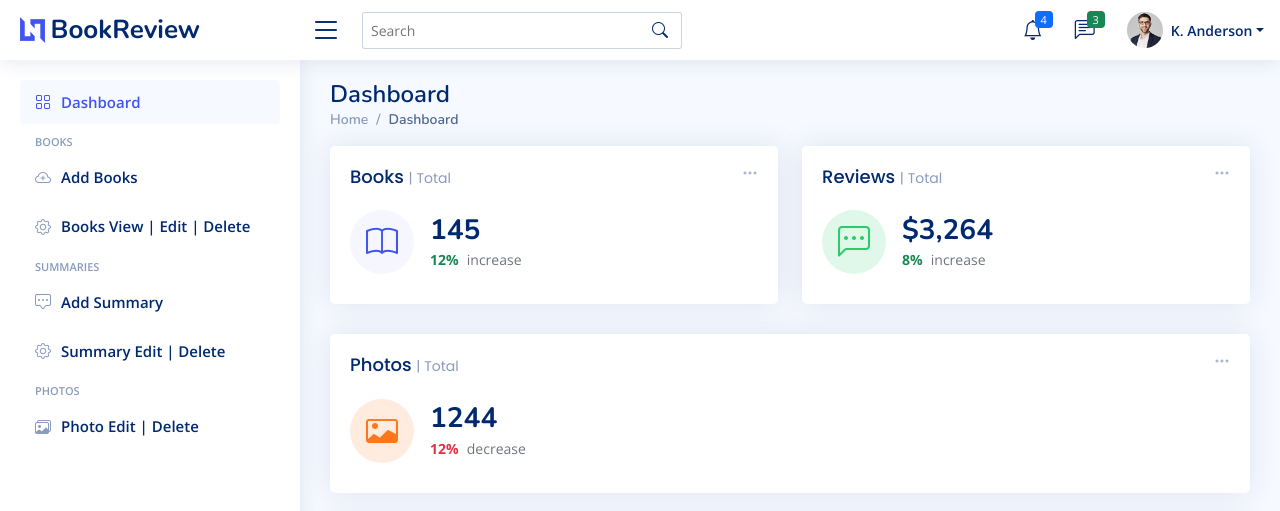
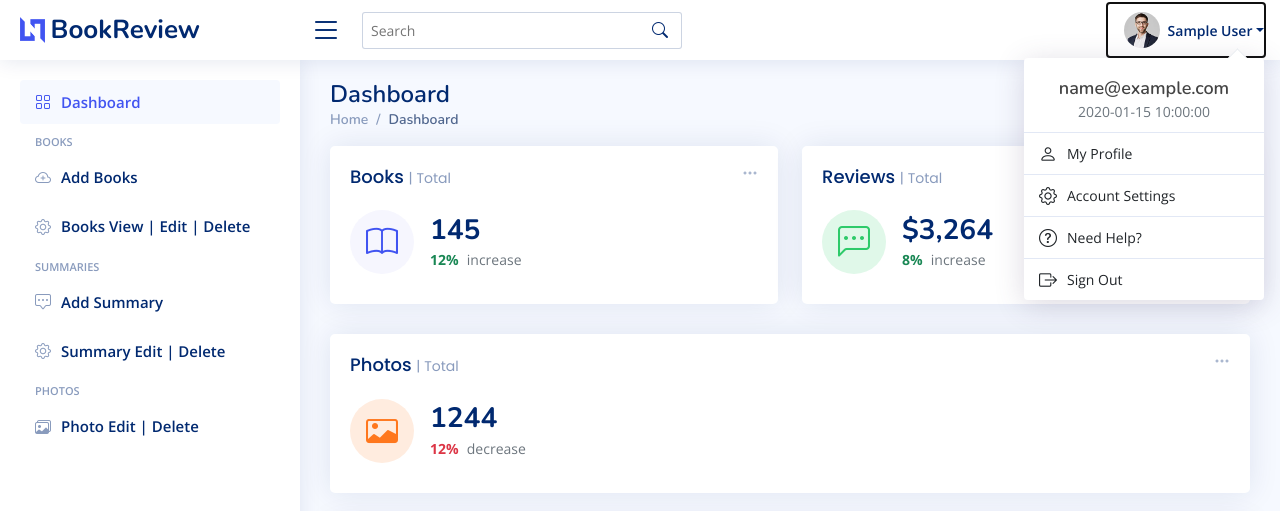
Before and after one commit to AbdurRhmanPrince/BookReview, a PHP site: page /dashboard.php in a window 1280 px wide, after a click that opens the changed part. Shown: the top 511 px of the page. Run offline with PHP 8.4, Linux system fonts and the light colour scheme; the visitor is signed in with stand-in values (Sample User, id 1); tables that the repository leaves empty or names only in its code hold one stand-in row (values such as "Sample post"); some libraries are stand-ins or nearby versions.

Commit message:
on completing stage of Book CRUD

```diff
--- /dev/null
+++ b/admin/book.php
@@ -0,0 +1,39 @@
+<?php
+
+class Book extends User {
+    protected static $db_table = "books";
+    protected $table_cols = array("id","user_id","photo_id","author","title","summary");
+
+    public $id;
+    public $user_id;
+    public $photo_id;
+    public $author;
+    public $title;
+    public $summary;
+
+
+    public static function title_validation($title) {
+        global $database;
+
+        $sql = "SELECT * FROM ". static::$db_table ." WHERE title = '$title'";
+        $result = $database->run_query($sql);
+
+        if($result->num_rows > 0) {
+            // return "failed, same title exists";
+            return false;
+        }else{
+            return true;
+            // return "good to go";
+        }
+    }
+
+
+
+
+
+
+}
+
+
+
+?>
--- a/admin/init.php
+++ b/admin/init.php
@@ -3,6 +3,9 @@ require_once("backend/db/db_con.php");
 require_once("backend/session.php");
 require_once("center.php");
 require_once("user.php");
+require_once("photo.php");
+require_once("book.php");
+
 
 
 ?>
--- a/admin/layouts/assets/js/main.js
+++ b/admin/layouts/assets/js/main.js
@@ -1,10 +1,5 @@
-/**
-* Template Name: NiceAdmin - v2.2.2
-* Template URL: https://bootstrapmade.com/nice-admin-bootstrap-admin-html-template/
-* Author: BootstrapMade.com
-* License: https://bootstrapmade.com/license/
-*/
-(function() {
+
+(function () {
   "use strict";
 
   /**
@@ -41,7 +36,7 @@
    * Sidebar toggle
    */
   if (select('.toggle-sidebar-btn')) {
-    on('click', '.toggle-sidebar-btn', function(e) {
+    on('click', '.toggle-sidebar-btn', function (e) {
       select('body').classList.toggle('toggle-sidebar')
     })
   }
@@ -50,7 +45,7 @@
    * Search bar toggle
    */
   if (select('.search-bar-toggle')) {
-    on('click', '.search-bar-toggle', function(e) {
+    on('click', '.search-bar-toggle', function (e) {
       select('.search-bar').classList.toggle('search-bar-show')
     })
   }
@@ -111,7 +106,7 @@
    * Initiate tooltips
    */
   var tooltipTriggerList = [].slice.call(document.querySelectorAll('[data-bs-toggle="tooltip"]'))
-  var tooltipList = tooltipTriggerList.map(function(tooltipTriggerEl) {
+  var tooltipList = tooltipTriggerList.map(function (tooltipTriggerEl) {
     return new bootstrap.Tooltip(tooltipTriggerEl)
   })
 
@@ -225,7 +220,7 @@
     }
     ],
     importcss_append: true,
-    file_picker_callback: function(callback, value, meta) {
+    file_picker_callback: function (callback, value, meta) {
       /* Provide file and text for the link dialog */
       if (meta.filetype === 'file') {
         callback('https://www.google.com/logos/google.jpg', {
@@ -283,8 +278,8 @@
   var needsValidation = document.querySelectorAll('.needs-validation')
 
   Array.prototype.slice.call(needsValidation)
-    .forEach(function(form) {
-      form.addEventListener('submit', function(event) {
+    .forEach(function (form) {
+      form.addEventListener('submit', function (event) {
         if (!form.checkValidity()) {
           event.preventDefault()
           event.stopPropagation()
@@ -297,10 +292,10 @@
   /**
    * Initiate Datatables
    */
-  const datatables = select('.datatable', true)
-  datatables.forEach(datatable => {
-    new simpleDatatables.DataTable(datatable);
-  })
+  // const datatables = select('.datatable', true)
+  // datatables.forEach(datatable => {
+  //   new simpleDatatables.DataTable(datatable);
+  // })
 
   /**
    * Autoresize echart charts
@@ -308,7 +303,7 @@
   const mainContainer = select('#main');
   if (mainContainer) {
     setTimeout(() => {
-      new ResizeObserver(function() {
+      new ResizeObserver(function () {
         select('.echart', true).forEach(getEchart => {
           echarts.getInstanceByDom(getEchart).resize();
         })
--- a/admin/layouts/footer.php
+++ b/admin/layouts/footer.php
@@ -12,9 +12,14 @@
 
     <a href="#" class="back-to-top d-flex align-items-center justify-content-center"><i class="bi bi-arrow-up-short"></i></a>
 
+    <!-- <script src="https://code.jquery.com/jquery-3.4.1.slim.min.js" integrity="sha384-J6qa4849blE2+poT4WnyKhv5vZF5SrPo0iEjwBvKU7imGFAV0wwj1yYfoRSJoZ+n" crossorigin="anonymous"></script> -->
     <script src="https://cdn.jsdelivr.net/npm/bootstrap@5.1.3/dist/js/bootstrap.bundle.min.js" integrity="sha384-ka7Sk0Gln4gmtz2MlQnikT1wXgYsOg+OMhuP+IlRH9sENBO0LRn5q+8nbTov4+1p" crossorigin="anonymous"></script>
+    <script src="https://code.jquery.com/jquery-3.5.1.min.js" integrity="sha256-9/aliU8dGd2tb6OSsuzixeV4y/faTqgFtohetphbbj0=" crossorigin="anonymous"></script>
+
+    <script src="https://cdn.jsdelivr.net/npm/popper.js@1.16.0/dist/umd/popper.min.js" integrity="sha384-Q6E9RHvbIyZFJoft+2mJbHaEWldlvI9IOYy5n3zV9zzTtmI3UksdQRVvoxMfooAo" crossorigin="anonymous"></script>
+    <script src="https://cdn.jsdelivr.net/npm/bootstrap@4.4.1/dist/js/bootstrap.min.js" integrity="sha384-wfSDF2E50Y2D1uUdj0O3uMBJnjuUD4Ih7YwaYd1iqfktj0Uod8GCExl3Og8ifwB6" crossorigin="anonymous"></script>
     <!-- Template Main JS File -->
-    <script src="admin/layouts/assets/js/main.js"></script>
+    <script src="/bookreview/admin/layouts/assets/js/main.js"></script>
 
     </body>
 
--- a/admin/layouts/header.php
+++ b/admin/layouts/header.php
@@ -1,3 +1,9 @@
+<?php require_once("./admin/init.php"); ?>
+<?php
+global $session;
+$user = Profile::find_item($session->user_id);
+?>
+
 <!DOCTYPE html>
 <html lang="en">
 
@@ -8,8 +14,8 @@
     <meta content="" name="description">
     <meta content="" name="keywords">
     <!-- Favicons -->
-    <link href="admin/layouts/assets/img/favicon.png" rel="icon">
-    <link href="admin/layouts/assets/img/apple-touch-icon.png" rel="apple-touch-icon">
+    <link href="/bookreview/admin/layouts/assets/img/favicon.png" rel="icon">
+    <link href="/bookreview/admin/layouts/assets/img/apple-touch-icon.png" rel="apple-touch-icon">
     <!-- Google Fonts -->
     <link href="https://fonts.gstatic.com" rel="preconnect">
     <link href="https://fonts.googleapis.com/css?family=Open+Sans:300,300i,400,400i,600,600i,700,700i|Nunito:300,300i,400,400i,600,600i,700,700i|Poppins:300,300i,400,400i,500,500i,600,600i,700,700i" rel="stylesheet">
@@ -21,15 +27,15 @@
     <!-- Template Main CSS File -->
     <link rel="stylesheet" href="/bookreview/admin/layouts/assets/css/style.css">
     <!-- tiny code editor -->
-    <script src="https://cdn.tiny.cloud/1/no-api-key/tinymce/6/tinymce.min.js" referrerpolicy="origin"></script>
+    <script src="https://cdn.tiny.cloud/1/ee59xdcbpr1xv6rpnrs1ybaass70evepj36jjnvss0x7daf7/tinymce/6/tinymce.min.js" referrerpolicy="origin"></script>
 
     <script>
         tinymce.init({
             selector: '#mytextarea',
             plugins: [
-                'a11ychecker','advlist','advcode','advtable','autolink','checklist','export',
-                'lists','link','image','charmap','preview','anchor','searchreplace','visualblocks',
-                'powerpaste','fullscreen','formatpainter','insertdatetime','media','table','help','wordcount'
+                'a11ychecker', 'advlist', 'advcode', 'advtable', 'autolink', 'checklist', 'export',
+                'lists', 'link', 'image', 'charmap', 'preview', 'anchor', 'searchreplace', 'visualblocks',
+                'powerpaste', 'fullscreen', 'formatpainter', 'insertdatetime', 'media', 'table', 'help', 'wordcount'
             ],
             toolbar: 'undo redo | formatpainter casechange blocks | bold italic backcolor | ' +
                 'alignleft aligncenter alignright alignjustify | ' +
@@ -42,8 +48,8 @@
 <header id="header" class="header fixed-top d-flex align-items-center">
 
     <div class="d-flex align-items-center justify-content-between">
-        <a href="home.php" class="logo d-flex align-items-center">
-            <img src="admin/layouts/assets/img/logo.png" alt="">
+        <a href="/bookreview/home.php" class="logo d-flex align-items-center">
+            <img src="/bookreview/admin/layouts/assets/img/logo.png" alt="">
             <span class="d-none d-lg-block">BookReview</span>
         </a>
         <i class="bi bi-list toggle-sidebar-btn"></i>
@@ -55,7 +61,6 @@
             <button type="submit" title="Search"><i class="bi bi-search"></i></button>
         </form>
     </div><!-- End Search Bar -->
-
     <nav class="header-nav ms-auto">
         <ul class="d-flex align-items-center">
 
@@ -65,38 +70,18 @@
                 </a>
             </li><!-- End Search Icon-->
 
-            <li class="nav-item dropdown">
-
-                <a class="nav-link nav-icon" href="#">
-                    <i class="bi bi-bell"></i>
-                    <span class="badge bg-primary badge-number">4</span>
-                </a><!-- End Notification Icon -->
-
-
-
-            </li><!-- End Notification Nav -->
-
-            <li class="nav-item dropdown">
-
-                <a class="nav-link nav-icon" href="#">
-                    <i class="bi bi-chat-left-text"></i>
-                    <span class="badge bg-success badge-number">3</span>
-                </a><!-- End Messages Icon -->
-
-
-            </li><!-- End Messages Nav -->
 
             <li class="nav-item dropdown pe-3">
 
                 <a class="nav-link nav-profile d-flex align-items-center pe-0" href="#" data-bs-toggle="dropdown">
-                    <img src="admin/layouts/assets/img/profile-img.jpg" alt="Profile" class="rounded-circle">
-                    <span class="d-none d-md-block dropdown-toggle ps-2">K. Anderson</span>
+                    <img src="/bookreview/admin/layouts/assets/img/profile-img.jpg" alt="Profile" class="rounded-circle">
+                    <span class="d-none d-md-block dropdown-toggle ps-2 text-capitalize"><?php echo $user->name; ?></span>
                 </a><!-- End Profile Iamge Icon -->
 
                 <ul class="dropdown-menu dropdown-menu-end dropdown-menu-arrow profile">
                     <li class="dropdown-header">
-                        <h6>Kevin Anderson</h6>
-                        <span>Web Designer</span>
+                        <h6><?php echo $user->email; ?></h6>
+                        <span> <?php echo $user->time; ?></span>
                     </li>
                     <li>
                         <hr class="dropdown-divider">
@@ -133,7 +118,7 @@
                     </li>
 
                     <li>
-                        <a class="dropdown-item d-flex align-items-center" href="logout.php">
+                        <a class="dropdown-item d-flex align-items-center" href="/bookreview/logout.php">
                             <i class="bi bi-box-arrow-right"></i>
                             <span>Sign Out</span>
                         </a>
@@ -145,6 +130,7 @@
         </ul>
     </nav><!-- End Icons Navigation -->
 
+
 </header><!-- End Header -->
 
 <body>
--- a/admin/layouts/sidebar.php
+++ b/admin/layouts/sidebar.php
@@ -11,7 +11,7 @@
             </li><!-- End Dashboard Nav -->
             <li class="nav-heading">BOOKS</li>
             <li class="nav-item">
-                <a class="nav-link collapsed" href="admin/addbooks.php">
+                <a class="nav-link collapsed" href="/bookreview/admin/addbooks.php">
                     <i class="bi bi-cloud-plus"></i>
                     <span>Add Books</span>
                 </a>
--- /dev/null
+++ b/admin/photo.php
@@ -0,0 +1,29 @@
+<?php
+
+class Photo extends User {
+    protected static $db_table = "photos";
+    protected $table_cols = array("id", "book_id", "file");
+
+    public $id;
+    public $book_id;
+    public $file;
+
+
+
+    public static function validate_photo($file) {
+        $allowed_image_extension  = array("png","jpg","jpeg");
+         $fileEx = pathinfo($file["name"],PATHINFO_EXTENSION);
+         if(in_array($fileEx, $allowed_image_extension)) {
+            return true;
+         }else{
+            return false;;
+         }
+    }
+
+
+
+}
+
+
+
+?>
--- a/admin/user.php
+++ b/admin/user.php
@@ -3,13 +3,15 @@
 class Profile  extends User {
 
     protected static $db_table = "users";
-    protected $table_cols = array("photo_id", "name", "email", "password");
+    protected $table_cols = array("id","photo_id", "name", "email", "password");
 
     public $id;
     public $photo_id;
     public $name;
     public $email;
     public $password;
+    public $time;
+
 
 
     public  function validate_user() {
@@ -24,16 +26,8 @@ class Profile  extends User {
 
     }
 
-    public function save() {
-        // return !empty($id) ? $this->update() : $this->create_user();
 
-        return isset($this->id) ? $this->update() : $this->create_user();
-        // if(isset($this->id)) {
-        //     echo "update method";
-        // }else{
-        //     echo "create method";
-        // }
-    }
+
 
 
 
@@ -43,6 +37,7 @@ class Profile  extends User {
 
 }
 
+$user = new Profile();
 
 
 ?>
```
Also changed, not shown: admin/addbooks.php (+10 -9 lines), admin/backend/addbook.php (added, +29 -0 lines), admin/center.php (+37 -6 lines), admin/layouts/assets/js/ajax.js (added, +23 -0 lines), admin/test.php (+12 -4 lines). Lines whose indentation alone changed are shown as unchanged.
